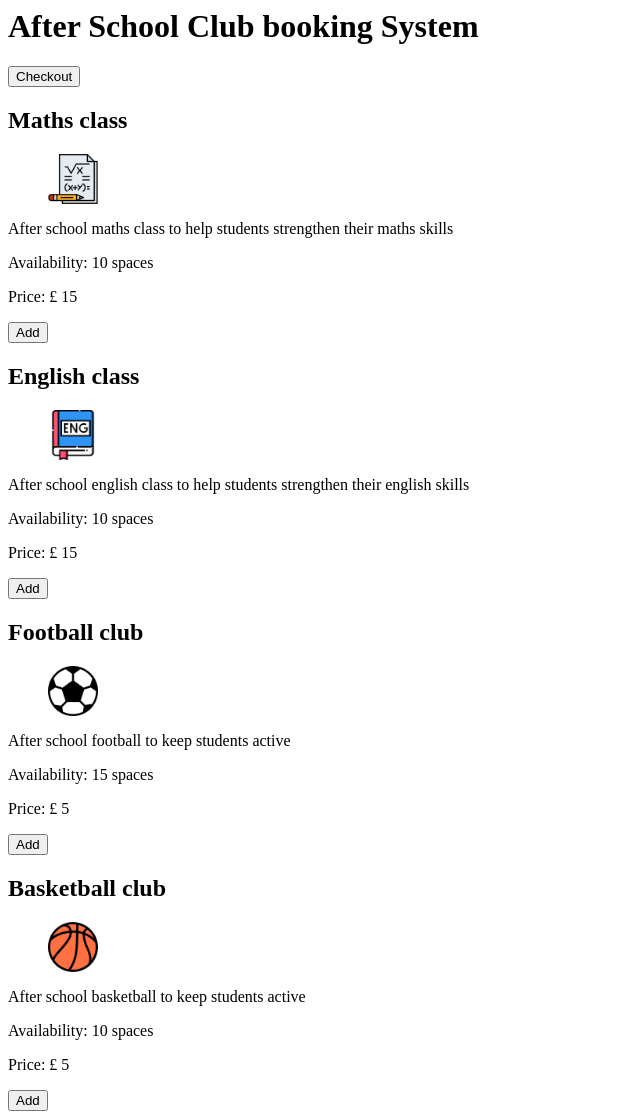
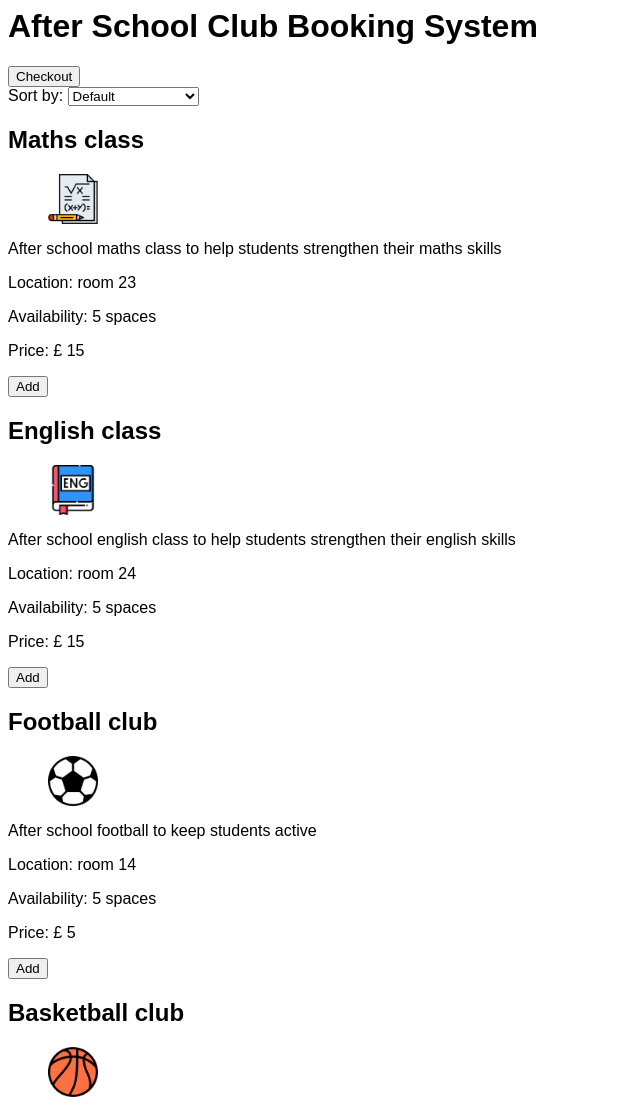
Before and after one commit to leonrm1325/CW1, a plain HTML site: page CW1.html in a window 1280 px wide. Shown: the top 1114 px of the page, without its empty margins (0-640 px from the left). Drawn offline with nearby package versions, Linux system fonts and the light colour scheme.

Commit message:
added working sort functions sorting by price and title

```diff
--- a/CW1.html
+++ b/CW1.html
@@ -1,4 +1,4 @@
-<html>
+<html style="font-family: Arial, Helvetica, sans-serif;">
     <head>
         <title>After school club</title>
         <!--script loads vue.js from a server-->
@@ -10,20 +10,43 @@
         <div id="app">
             <header>
                 <h1 v-text="sitename"></h1>
-                <button> Checkout {{basketItemCount}} </button>
+                <button v-on:click='showCheckout'> Checkout {{basketItemCount}} </button>
             </header>
             <main>
-                <div v-for="product in products">
+                <div v-if='showProduct'>
+                    <label for="sortSelect">Sort by:</label>
+                        <select id="sortSelect" v-model="selectedSort" @change="sortProducts">
+                            <option value="default">Default</option>
+                            <option value="ascPrice">Price: Ascending</option>
+                            <option value="descPrice">Price: Descending</option>
+                            <option value="ascTitle">Title: Ascending</option>
+                            <option value="descTitle">Title: Descending</option>
+                        </select>
+                    <!--div displays the product page -->
+                    <div v-for="product in sortedProducts">
+                        <!--The structure of each product-->
                         <h2 v-text="product.title"></h2>
                         <figure>
                             <img style="max-width:50px; max-height: 50px;" v-bind:src="product.image">
                         </figure>
                         <p v-text="product.description"></p>
+                        <p>Location: {{product.location}}</p>
                         <p>Availability: {{product.availability}} spaces</p>
                         <p>Price: £ {{product.price}}</p>
                         <button v-on:click='addProduct(product)'>Add</button>
                     </div>
-
+                </div>
+                <!-- div displays checkout page with input form to store user information-->
+                <div v-else>
+                    <h3>CHECKOUT</h3>
+                    <h4>Enter your information</h3>
+                    <p>first name:</p>
+                    <input v-model.trim="order.firstName">
+                    <p>last name:</p>
+                    <input v-model.trim="order.lastName">
+                    <p>phone number:</p>
+                    <input v-model="order.phoneNumber" type='number'>
+                </div>
             </main>
         </div>
         <script type="text/javascript">
@@ -31,12 +54,16 @@
             var webstore = new Vue({
                 el: '#app',
                 data: {
-                // sitename key links to the h1 tag
-                sitename: 'After School Club booking System',
-
+                    sitename: 'After School Club Booking System',
                     products: products,
-
                     basket: [],
+                    showProduct: true,
+                    order: {
+                        firstName: '',
+                        lastName: '',
+                        phoneNumber:'',
+                    },
+                    selectedSort: 'default',
                 },
                 methods: {
                     addProduct: function (product) {
@@ -48,11 +75,67 @@
                             alert("Out of stock");
                         }
                     },
+                    showCheckout() {
+                        if (this.basket.length > 0) {
+                            this.showProduct = !this.showProduct;
+                        } else {
+                            alert("Your basket is empty. Add items before proceeding to checkout.");
+                        }
                     },
-                computed:{
-                    basketItemCount:function(){
+                    resetProducts() {
+                        this.products = this.originalProducts();
+                    },
+                    sortByPriceAsc(products) {
+                        return products.slice().sort(function (a, b) {
+                            if (a.price > b.price) return 1;
+                            if (a.price < b.price) return -1;
+                            return 0;
+                        });
+                    },
+                    sortByPriceDesc(products) {
+                        return products.slice().sort(function (a, b) {
+                            if (a.price > b.price) return -1;
+                            if (a.price < b.price) return 1;
+                            return 0;
+                        });
+                    },
+                    sortByTitleAsc(products) {
+                        return products.slice().sort(function (a, b) {
+                            if (a.title.toLowerCase() < b.title.toLowerCase()) return 1;
+                            if (a.title.toLowerCase() > b.title.toLowerCase()) return -1;
+                            return 0;
+                        });
+                    },
+                    sortByTitleDesc(products) {
+                        return products.slice().sort(function (a, b) {
+                            if (a.title.toLowerCase() < b.title.toLowerCase()) return -1;
+                            if (a.title.toLowerCase() > b.title.toLowerCase()) return 1;
+                            return 0;
+                        });
+                    },
+                    originalProducts() {
+                        return products;
+                    },
+                },
+                computed: {
+                    basketItemCount() {
                         return this.basket.length || "";
+                    },
+                    sortedProducts() {
+                        let sorted = [];
+                        if (this.selectedSort === 'ascPrice') {
+                            sorted = this.sortByPriceAsc(this.products);
+                        } else if (this.selectedSort === 'descPrice') {
+                            sorted = this.sortByPriceDesc(this.products);
+                        } else if (this.selectedSort === 'ascTitle') {
+                            sorted = this.sortByTitleAsc(this.products);
+                        } else if (this.selectedSort === 'descTitle') {
+                            sorted = this.sortByTitleDesc(this.products);
+                        } else {
+                            sorted = this.originalProducts();
                         }
+                        return sorted;
+                    },
                 }
             });
         </script>
--- a/products.js
+++ b/products.js
@@ -6,7 +6,8 @@ let products = [
         title:'Maths class',
         image: 'images/mathsIcon.png',
         description:'After school maths class to help students strengthen their maths skills',
-        availability:10,
+        availability:5,
+        location: 'room 23',
         price:15,
     },
 
@@ -15,7 +16,8 @@ let products = [
         title:'English class',
         image: 'images/englishIcon.png',
         description:'After school english class to help students strengthen their english skills',
-        availability:10,
+        availability:5,
+        location: 'room 24',
         price:15,
     },
 
@@ -24,7 +26,8 @@ let products = [
         title:'Football club',
         image:'images/football.png',
         description:'After school football to keep students active',
-        availability:15,
+        availability:5,
+        location: 'room 14',
         price:5,
     },
 
@@ -33,7 +36,8 @@ let products = [
         title:'Basketball club',
         image:'images/basketball.png',
         description:'After school basketball to keep students active',
-        availability:10,
+        availability:5,
+        location: 'sports hall',
         price:5,
     },
 
@@ -42,7 +46,8 @@ let products = [
         title:'Tennis club',
         image:'images/tennis.png',
         description:'After school tennis to keep students active',
-        availability:8,
+        availability:5,
+        location: 'tennis courts',
         price:5,
     },
 
@@ -51,7 +56,8 @@ let products = [
         title:'Debate club',
         image:'images/debate.png',
         description:'After school debating on the current world issues',
-        availability:8,
+        availability:5,
+        location: 'room 5',
         price:6,
     },
 
@@ -60,7 +66,8 @@ let products = [
         title:'Football club',
         image:'images/filmClub.png',
         description:'After school film club watching, reviewing and discussing a variety of movies',
-        availability:15,
+        availability:5,
+        location: 'field',
         price:10,
     },
 
@@ -69,7 +76,8 @@ let products = [
         title:'Science class',
         image:'images/science.png',
         description:'After school science class to help students strengthen their science skills',
-        availability:10,
+        availability:5,
+        location: 'room 13',
         price:15,
     },
 
@@ -78,7 +86,8 @@ let products = [
         title:'Spanish club',
         image:'images/spanishIcon.png',
         description:'After school spanish club for anyone interested in learning spanish',
-        availability:10,
+        availability:5,
+        location: 'room 10',
         price:4,
     },
 
@@ -87,7 +96,8 @@ let products = [
         title:'French club',
         image:'images/frenchIcon.png',
         description:'After school french club for anyone interested in learning french',
-        availability:10,
+        availability:5,
+        location:'room 3',
         price:4,
     },
 ]
```
Lines whose indentation alone changed are shown as unchanged.
